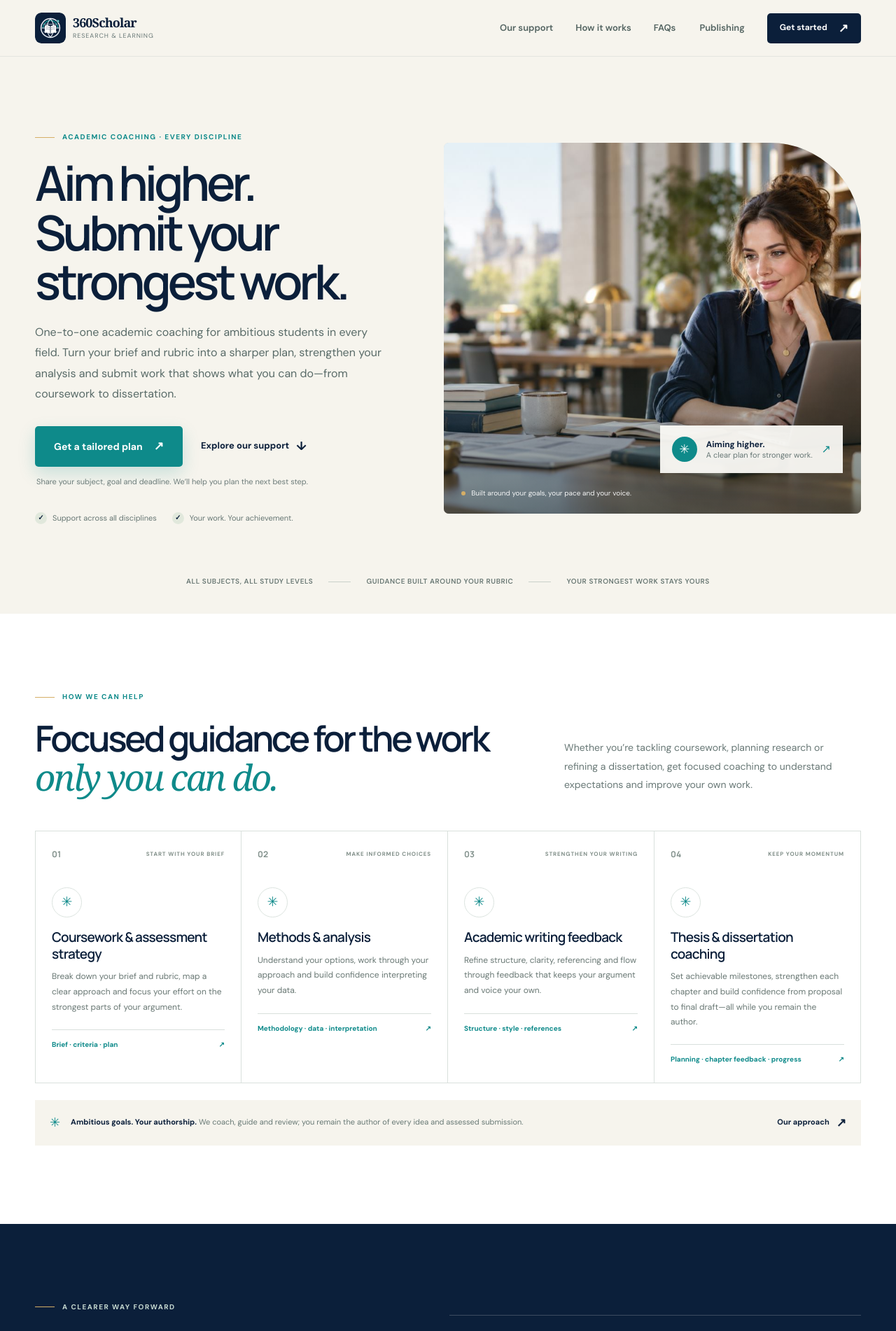
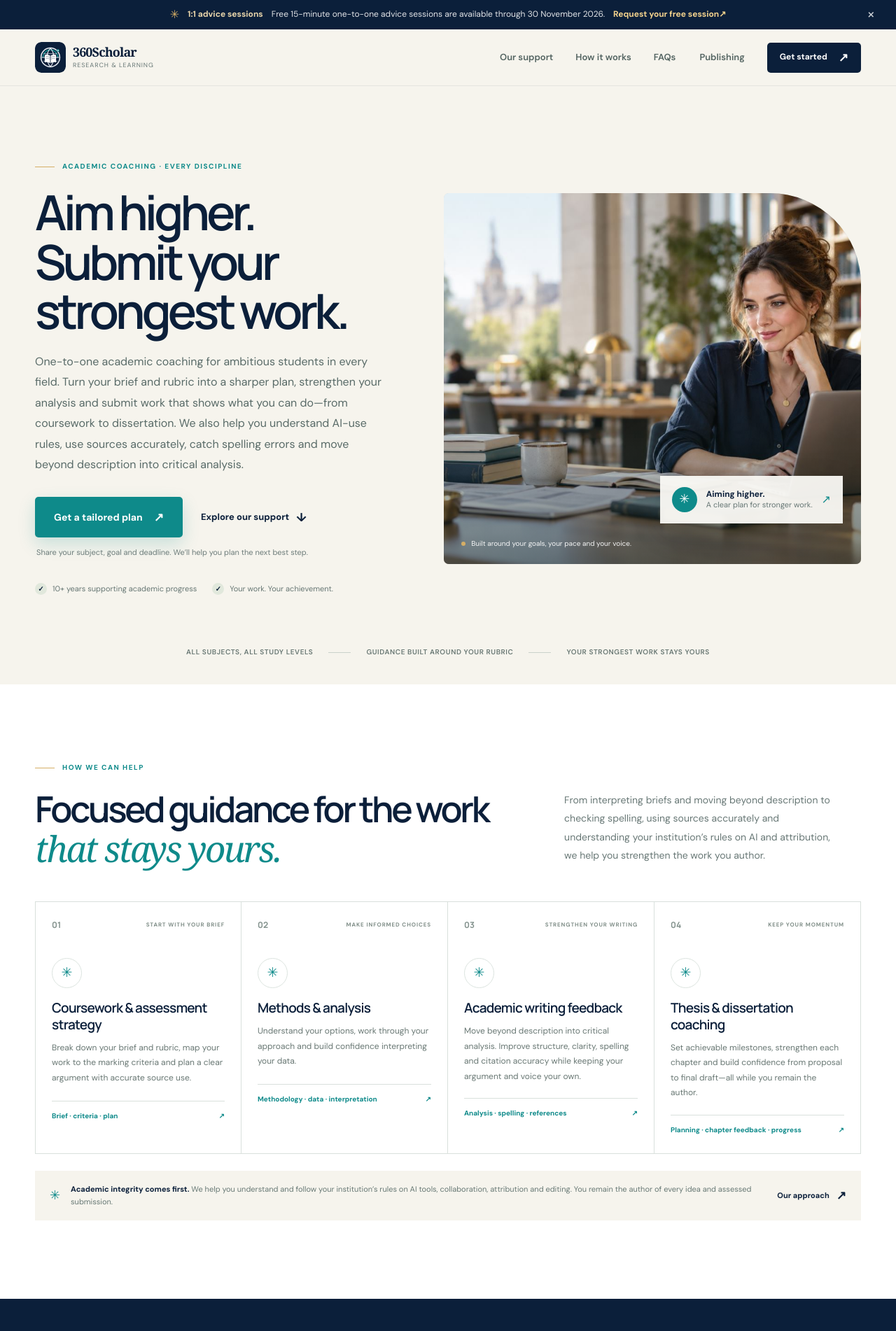
Before and after one commit to jayR3/360Scholar-research, a Next.js app: page / in a window 1280 px wide. Shown: the top 1902 px of the page at 70% size. Built offline with nearby package versions, Linux system fonts and the light colour scheme.

Commit message:
Refine research support messaging and session offer

```diff
--- a/components/enquiry-form.tsx
+++ b/components/enquiry-form.tsx
@@ -20,7 +20,7 @@ export function EnquiryForm() {
     ].join("\n");
 
     window.location.href = `mailto:${encodeURIComponent(siteContent.contact.email)}?subject=${encodeURIComponent(subject)}&body=${encodeURIComponent(body)}`;
-    setStatus("Your email app will open with your enquiry ready to send.");
+    setStatus("Your email app will open. Send the prepared email and we’ll reply with a time or next step.");
   }
 
   return (
--- a/components/promo-banner.tsx
+++ b/components/promo-banner.tsx
@@ -1,37 +1,45 @@
 "use client";
 
-import { useState } from "react";
+import { useEffect, useState } from "react";
 import { siteContent } from "../site-content";
 
 export function PromoBanner() {
-  const [visible, setVisible] = useState<boolean>(siteContent.promo.enabled);
-  const [copied, setCopied] = useState(false);
+  const [visible, setVisible] = useState(true);
+  const [offerStage, setOfferStage] = useState<"free" | "paid" | null>(null);
 
-  if (!visible) return null;
+  useEffect(() => {
+    const isFreePeriod = Date.now() < Date.parse(siteContent.promo.freeUntil);
+    setOfferStage(isFreePeriod ? "free" : "paid");
+  }, []);
 
-  async function copyCode() {
-    if (!siteContent.promo.code) return;
-    try {
-      await navigator.clipboard.writeText(siteContent.promo.code);
-      setCopied(true);
-    } catch {
-      setCopied(false);
-    }
-  }
+  if (!siteContent.promo.enabled || !visible || !offerStage) return null;
+
+  const formatDate = (date: number) => new Intl.DateTimeFormat("en-GB", {
+    day: "numeric",
+    month: "long",
+    year: "numeric",
+    timeZone: "UTC"
+  }).format(new Date(date));
+  const freeThrough = formatDate(Date.parse(siteContent.promo.freeUntil) - 24 * 60 * 60 * 1000);
+  const paidFrom = formatDate(Date.parse(siteContent.promo.freeUntil));
+  const message = offerStage === "free"
+    ? siteContent.promo.freeMessage
+        .replace("{duration}", String(siteContent.promo.freeDurationMinutes))
+        .replace("{date}", freeThrough)
+    : siteContent.promo.paidMessage
+        .replace("{date}", paidFrom)
+        .replace("{rate}", String(siteContent.promo.hourlyRateGBP));
 
   return (
     <aside className="promo-bar" aria-label="Current offer">
       <div className="promo-inner container">
         <span className="promo-spark" aria-hidden="true">✳</span>
         <span className="promo-label">{siteContent.promo.label}</span>
-        <span className="promo-message">{siteContent.promo.message}</span>
-        {siteContent.promo.code && (
-          <button className="promo-code" type="button" onClick={copyCode} aria-label="Copy offer code">
-            {copied ? "Copied ✓" : `${siteContent.promo.code} ⧉`}
-          </button>
-        )}
-        {siteContent.promo.endDate && <span className="promo-date">Until {siteContent.promo.endDate}</span>}
-        <a href="#contact" className="promo-link">{siteContent.promo.linkText} <span aria-hidden="true">↗</span></a>
+        <span className="promo-message">{message}</span>
+        <a href="#contact" className="promo-link">
+          {offerStage === "free" ? siteContent.promo.freeLinkText : siteContent.promo.paidLinkText}
+          <span aria-hidden="true">↗</span>
+        </a>
         <button className="promo-close" type="button" aria-label="Dismiss offer" onClick={() => setVisible(false)}>×</button>
       </div>
     </aside>
--- a/site-content.ts
+++ b/site-content.ts
@@ -22,12 +22,16 @@ export const siteContent = {
     white: "#ffffff"
   },
   promo: {
-    enabled: false,
-    label: "A little something to get started",
-    message: "Save 15% on your first research consultation.",
-    code: "FIRST15",
-    linkText: "Enquire today",
-    endDate: ""
+    enabled: true,
+    label: "1:1 advice sessions",
+    freeUntil: "2026-12-01T00:00:00Z",
+    freeDurationMinutes: 15,
+    freeMessage: "Free {duration}-minute one-to-one advice sessions are available through {date}.",
+    freeLinkText: "Request your free session",
+    hourlyRateGBP: 10,
+    paidMessage:
+      "From {date}, one-to-one advice sessions start at £{rate} per hour. If you find no value in a paid conversation, we promise an immediate 50% refund.",
+    paidLinkText: "Request a session"
   },
   nav: {
     support: "Our support",
@@ -40,11 +44,11 @@ export const siteContent = {
     kicker: "ACADEMIC COACHING · EVERY DISCIPLINE",
     title: "Aim higher. Submit your strongest work.",
     description:
-      "One-to-one academic coaching for ambitious students in every field. Turn your brief and rubric into a sharper plan, strengthen your analysis and submit work that shows what you can do—from coursework to dissertation.",
+      "One-to-one academic coaching for ambitious students in every field. Turn your brief and rubric into a sharper plan, strengthen your analysis and submit work that shows what you can do—from coursework to dissertation. We also help you understand AI-use rules, use sources accurately, catch spelling errors and move beyond description into critical analysis.",
     primaryCta: "Get a tailored plan",
     secondaryCta: "Explore our support",
     ctaHint: "Share your subject, goal and deadline. We’ll help you plan the next best step.",
-    pointOne: "Support across all disciplines",
+    pointOne: "10+ years supporting academic progress",
     pointTwo: "Your work. Your achievement.",
     noteTitle: "Aiming higher.",
     noteSubtitle: "A clear plan for stronger work.",
@@ -58,12 +62,12 @@ export const siteContent = {
   support: {
     kicker: "How we can help",
     title: "Focused guidance for the work",
-    emphasis: "only you can do.",
+    emphasis: "that stays yours.",
     description:
-      "Whether you’re tackling coursework, planning research or refining a dissertation, get focused coaching to understand expectations and improve your own work.",
-    integrityTitle: "Ambitious goals. Your authorship.",
+      "From interpreting briefs and moving beyond description to checking spelling, using sources accurately and understanding your institution’s rules on AI and attribution, we help you strengthen the work you author.",
+    integrityTitle: "Academic integrity comes first.",
     integrityDescription:
-      "We coach, guide and review; you remain the author of every idea and assessed submission.",
+      "We help you understand and follow your institution’s rules on AI tools, collaboration, attribution and editing. You remain the author of every idea and assessed submission.",
     integrityLink: "Our approach"
   },
   approach: {
@@ -116,8 +120,8 @@ export const siteContent = {
     kicker: "Let's talk about your goals",
     title: "A stronger result starts with a clearer next step.",
     description:
-      "Tell us your subject, goal and deadline. We’ll recommend focused coaching and feedback for your brief and rubric, whatever you’re studying.",
-    promise: "A clear plan. Your work stays yours.",
+      "Tell us what you’re studying and where you’re stuck—source use, AI rules, spelling or critical analysis. We’ll suggest a practical next step for your own work.",
+    promise: "Over a decade of support. Your progress and academic integrity come first.",
     email: "support@360scholar.org"
   },
   form: {
@@ -132,14 +136,15 @@ export const siteContent = {
       "Research planning",
       "Methods or data analysis",
       "Academic writing feedback",
-      "Thesis or dissertation coaching"
+      "Thesis or dissertation coaching",
+      "1:1 advice session request"
     ],
     messageLabel: "A little more about your goals",
     optionalLabel: "(optional)",
     messagePlaceholder: "What would you like to make progress on?",
     submit: "Get my tailored plan",
     privacyNote:
-      "This opens your email app with your enquiry ready to send. The site does not store your details.",
+      "This page does not create an account or store your details. The button prepares an email; your enquiry is sent only if you choose to send it. Session requests are confirmed by email, not booked automatically.",
     directEmailLabel: "Prefer email? Write to us directly."
   },
   footer: {
@@ -154,7 +159,7 @@ export const siteContent = {
       tag: "START WITH YOUR BRIEF",
       title: "Coursework & assessment strategy",
       description:
-        "Break down your brief and rubric, map a clear approach and focus your effort on the strongest parts of your argument.",
+        "Break down your brief and rubric, map your work to the marking criteria and plan a clear argument with accurate source use.",
       detail: "Brief · criteria · plan"
     },
     {
@@ -170,8 +175,8 @@ export const siteContent = {
       tag: "STRENGTHEN YOUR WRITING",
       title: "Academic writing feedback",
       description:
-        "Refine structure, clarity, referencing and flow through feedback that keeps your argument and voice your own.",
-      detail: "Structure · style · references"
+        "Move beyond description into critical analysis. Improve structure, clarity, spelling and citation accuracy while keeping your argument and voice your own.",
+      detail: "Analysis · spelling · references"
     },
     {
       number: "04",
@@ -191,15 +196,15 @@ export const siteContent = {
     },
     {
       number: "02",
-      title: "Agree a useful plan",
+      title: "Get a clear recommendation",
       description:
-        "We will identify a focused session or support plan shaped around your needs."
+        "We’ll suggest a focused session or support option for your goals. You choose whether to proceed."
     },
     {
       number: "03",
-      title: "Move forward with clarity",
+      title: "Leave with clear next steps",
       description:
-        "Leave with practical next steps you can apply to your own research."
+        "Take away practical actions you can apply to your own research or assessment."
     }
   ],
   faqs: [
@@ -221,7 +226,17 @@ export const siteContent = {
     {
       question: "How do online sessions work?",
       answer:
-        "Sessions are arranged around your goals and availability. Get in touch to talk through the format, timing and level of support you need."
+        "Request a free 15-minute one-to-one advice session through 30 November 2026. After that, sessions start at £10 per hour. We’ll confirm an available time by email. If you find no value in a paid conversation, we promise an immediate 50% refund."
+    },
+    {
+      question: "I’m worried about AI or plagiarism offences. Can you help?",
+      answer:
+        "Yes. We can help you understand your institution’s AI and source-use rules, cite and paraphrase carefully, and strengthen your own analysis. We cannot promise a detector outcome or disguise copied or prohibited AI-generated work."
+    },
+    {
+      question: "Can you guarantee I will pass or get a particular grade?",
+      answer:
+        "No one can guarantee a mark: your institution assesses your work. We can help you understand the criteria, improve your approach and catch avoidable issues, while you remain the author of what you submit."
     }
   ]
 } as const;
```
